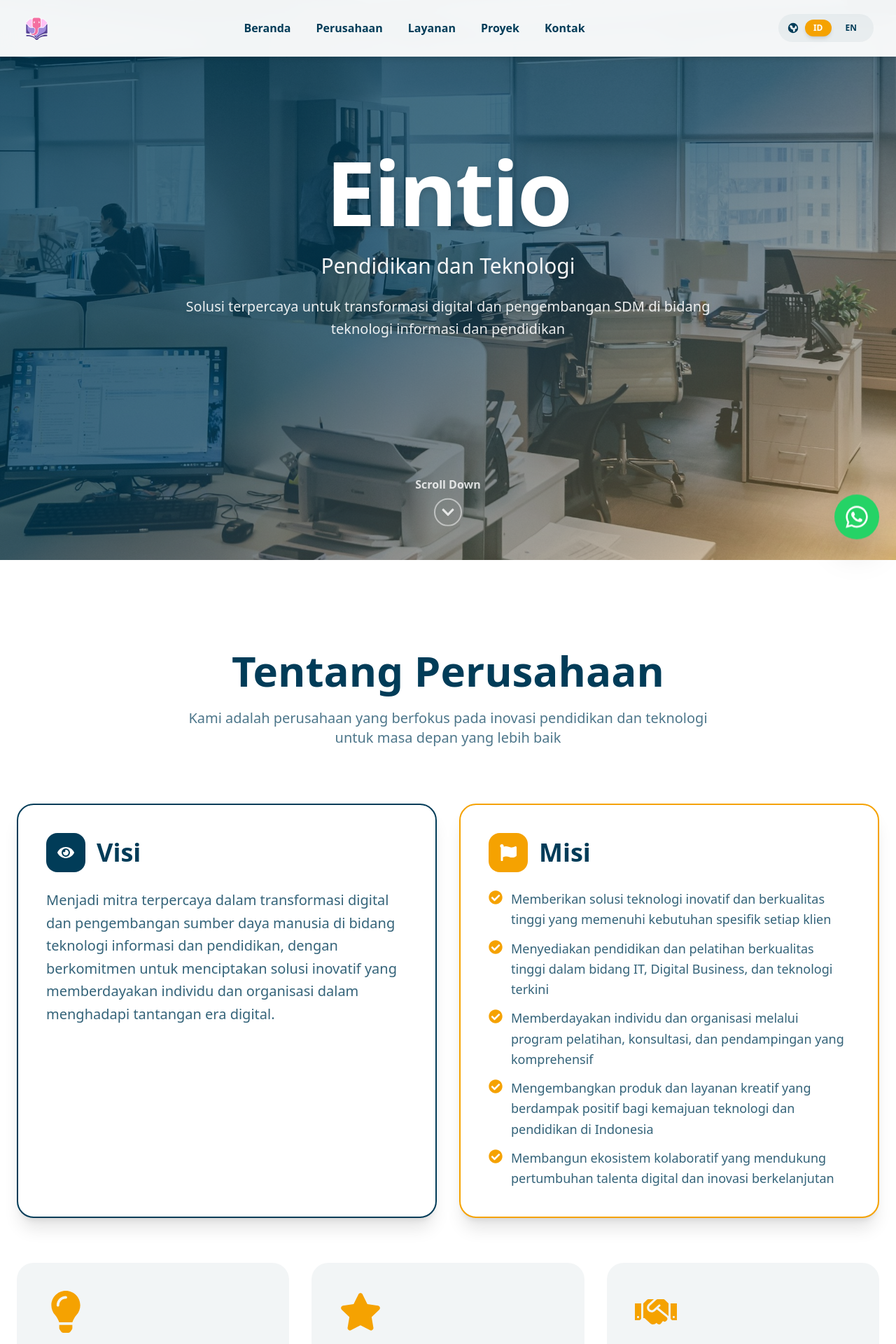
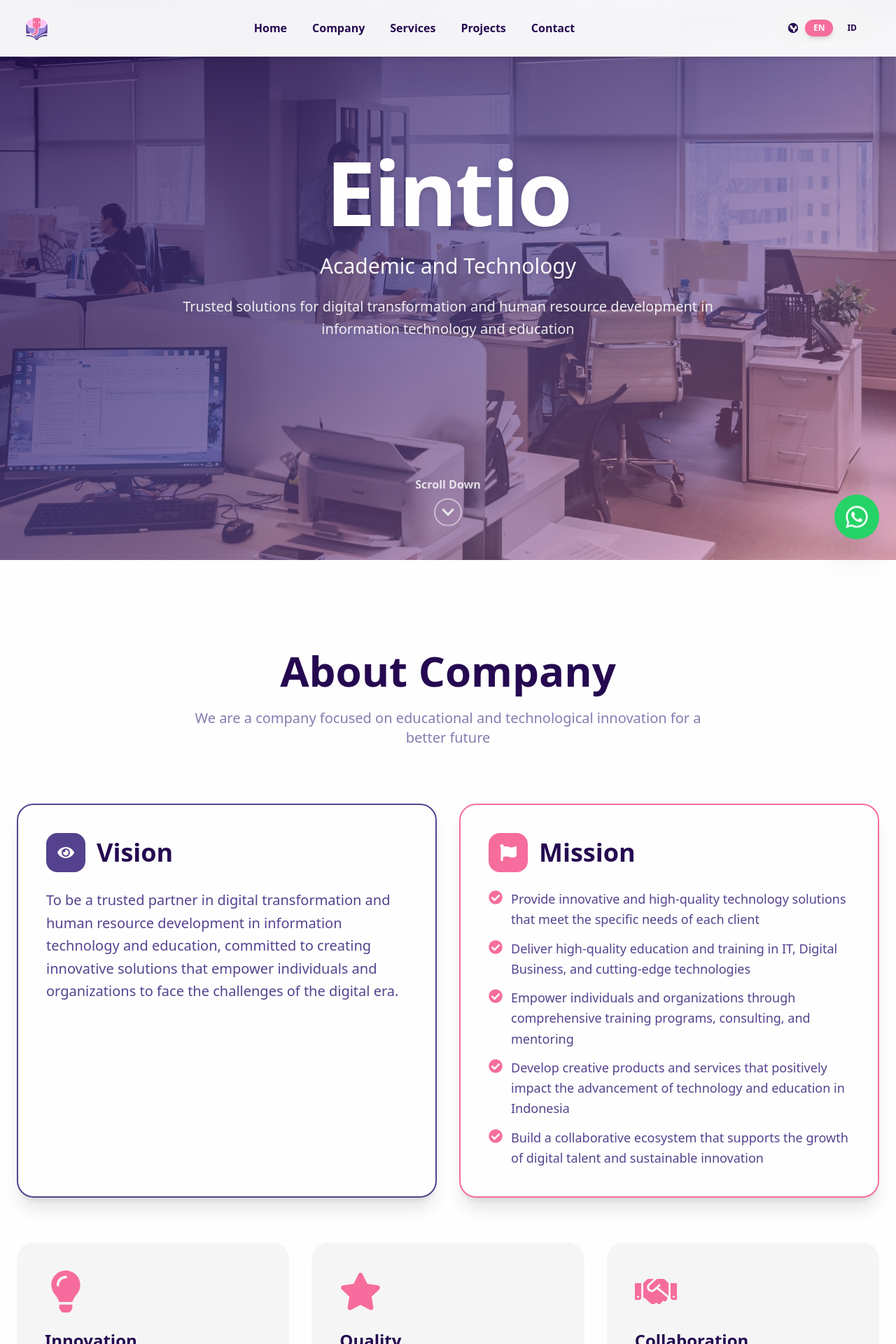
Before and after one commit to RysNan/eintio-webpro, a React (Vite) app: page / in a window 1280 px wide. Shown: the top 1920 px of the page at 70% size. Built offline with nearby package versions, Linux system fonts and the light colour scheme.

Commit message:
Edit warna dan main bahasa

```diff
--- a/src/components/About.tsx
+++ b/src/components/About.tsx
@@ -18,14 +18,14 @@
 const About = () => {
   const { content } = useLanguage();
   return (
-    <section id="company" className="w-full px-6 py-24 md:py-32 bg-white">
+    <section id="company" className="w-full px-6 py-24 md:py-32 bg-[#FEFEFE]">
       <div className="max-w-7xl mx-auto">
         {/* Header */}
         <div className="text-center mb-20">
-          <h2 className="text-5xl md:text-6xl font-black mb-6 text-[#013C58]">
+          <h2 className="text-5xl md:text-6xl font-black mb-6 text-[#250950]">
             {content.about.title}
           </h2>
-          <p className="text-xl text-[#013C58]/70 max-w-3xl mx-auto">
+          <p className="text-xl text-[#54428e]/70 max-w-3xl mx-auto">
             {content.about.subtitle}
           </p>
         </div>
@@ -33,35 +33,35 @@
         {/* Vision & Mission */}
         <div className="grid grid-cols-1 lg:grid-cols-2 gap-8 mb-16">
           {/* Vision */}
-          <div className="bg-white border-2 border-[#013C58] p-8 md:p-10 rounded-3xl shadow-xl hover:shadow-2xl transition-all duration-300">
+          <div className="bg-[#FEFEFE] border-2 border-[#54428e] p-8 md:p-10 rounded-3xl shadow-xl hover:shadow-2xl transition-all duration-300">
             <div className="flex items-center gap-4 mb-6">
-              <div className="w-14 h-14 bg-[#013C58] rounded-2xl flex items-center justify-center shrink-0">
-                <FaEye className="text-2xl text-white" />
+              <div className="w-14 h-14 bg-[#54428e] rounded-2xl flex items-center justify-center shrink-0">
+                <FaEye className="text-2xl text-[#FEFEFE]" />
               </div>
-              <h3 className="text-3xl md:text-4xl font-black text-[#013C58]">
+              <h3 className="text-3xl md:text-4xl font-black text-[#250950]">
                 {content.about.vision.title}
               </h3>
             </div>
-            <p className="text-lg md:text-xl leading-relaxed text-[#013C58]/80">
+            <p className="text-lg md:text-xl leading-relaxed text-[#54428e]">
               {content.about.vision.description}
             </p>
           </div>
 
           {/* Mission card */}
-          <div className="bg-white border-2 border-[#F5A201] p-8 md:p-10 rounded-3xl shadow-xl hover:shadow-2xl transition-all duration-300">
+          <div className="bg-[#FEFEFE] border-2 border-[#f66d9d] p-8 md:p-10 rounded-3xl shadow-xl hover:shadow-2xl transition-all duration-300">
             <div className="flex items-center gap-4 mb-6">
-              <div className="w-14 h-14 bg-[#F5A201] rounded-2xl flex items-center justify-center shrink-0">
-                <FaFlag className="text-2xl text-white" />
+              <div className="w-14 h-14 bg-[#f66d9d] rounded-2xl flex items-center justify-center shrink-0">
+                <FaFlag className="text-2xl text-[#FEFEFE]" />
               </div>
-              <h3 className="text-3xl md:text-4xl font-black text-[#013C58]">
+              <h3 className="text-3xl md:text-4xl font-black text-[#250950]">
                 {content.about.mission.title}
               </h3>
             </div>
             <ul className="space-y-3">
               {content.about.mission.items.map((item: string, index: number) => (
                 <li key={index} className="flex items-start gap-3">
-                  <FaCheckCircle className="text-xl shrink-0 mt-0.5 text-[#F5A201]" />
-                  <span className="text-lg leading-relaxed text-[#013C58]/80">
+                  <FaCheckCircle className="text-xl shrink-0 mt-0.5 text-[#f66d9d]" />
+                  <span className="text-lg leading-relaxed text-[#54428e]">
                     {item}
                   </span>
                 </li>
@@ -75,10 +75,10 @@
           {content.about.values.map((value: AboutValue, index: number) => {
             const IconComponent = iconMap[value.type];
             return (
-              <div key={index} className="bg-[#013C58]/5 p-10 rounded-3xl hover:bg-[#F5A201] group transition-all duration-300 cursor-pointer hover:shadow-xl hover:scale-105">
-                <IconComponent className="text-6xl text-[#F5A201] group-hover:text-white mb-6 transition-colors" />
-                <h3 className="text-2xl font-bold mb-4 text-[#013C58] group-hover:text-white transition-colors">{value.title}</h3>
-                <p className="text-[#013C58]/70 group-hover:text-white/90 text-lg leading-relaxed transition-colors">{value.description}</p>
+              <div key={index} className="bg-[#F5F5F5] p-10 rounded-3xl hover:bg-[#a18dda] group transition-all duration-300 cursor-pointer hover:shadow-xl hover:scale-105">
+                <IconComponent className="text-6xl text-[#f66d9d] group-hover:text-[#FEFEFE] mb-6 transition-colors" />
+                <h3 className="text-2xl font-bold mb-4 text-[#250950] group-hover:text-[#FEFEFE] transition-colors">{value.title}</h3>
+                <p className="text-[#54428e] group-hover:text-[#FEFEFE]/90 text-lg leading-relaxed transition-colors">{value.description}</p>
               </div>
             );
           })}
@@ -87,14 +87,14 @@
         {/* Organizational Structure */}
         <div className="mt-20">
           <div className="text-center mb-12">
-            <h3 className="text-4xl md:text-5xl font-black text-[#013C58] mb-4">
+            <h3 className="text-4xl md:text-5xl font-black text-[#250950] mb-4">
               {content.about.organizationTitle || 'Organizational Structure'}
             </h3>
-            <p className="text-lg text-[#013C58]/70">
+            <p className="text-lg text-[#54428e]/70">
               {content.about.organizationSubtitle || 'Our team structure and leadership'}
             </p>
           </div>
-          <div className="bg-linear-to-br from-[#013C58]/5 to-[#F5A201]/5 rounded-3xl p-4 md:p-8">
+          <div className="bg-linear-to-br from-[#F5F5F5] to-[#ffbeef] rounded-3xl p-4 md:p-8">
             <OrganizationalChart />
           </div>
         </div>
--- a/src/components/Contact.tsx
+++ b/src/components/Contact.tsx
@@ -55,13 +55,13 @@
   };
 
   return (
-    <section id="contact" className="w-full px-6 py-24 md:py-32 bg-[#013C58]/5">
+    <section id="contact" className="w-full px-6 py-24 md:py-32 bg-[#F5F5F5]">
       <div className="max-w-7xl mx-auto">
         <div className="text-center mb-20">
-          <h2 className="text-5xl md:text-6xl font-black mb-6 text-[#013C58]">
+          <h2 className="text-5xl md:text-6xl font-black mb-6 text-[#250950]">
             {content.contact.title}
           </h2>
-          <p className="text-xl text-[#013C58]/70 max-w-3xl mx-auto">
+          <p className="text-xl text-[#54428e]/70 max-w-3xl mx-auto">
             {content.contact.subtitle}
           </p>
         </div>
@@ -75,7 +75,7 @@
                   value={formData.name}
                   onChange={handleChange}
                   placeholder={content.contact.form.name}
-                  className="w-full px-6 py-4 border-2 border-[#013C58]/20 rounded-2xl focus:outline-none focus:border-[#F5A201] transition-colors text-lg bg-white"
+                  className="w-full px-6 py-4 border-2 border-[#54428e]/20 rounded-2xl focus:outline-none focus:border-[#f66d9d] transition-colors text-lg bg-[#FEFEFE]"
                   required
                 />
               </div>
@@ -86,7 +86,7 @@
                   value={formData.email}
                   onChange={handleChange}
                   placeholder={content.contact.form.email}
-                  className="w-full px-6 py-4 border-2 border-[#013C58]/20 rounded-2xl focus:outline-none focus:border-[#F5A201] transition-colors text-lg bg-white"
+                  className="w-full px-6 py-4 border-2 border-[#54428e]/20 rounded-2xl focus:outline-none focus:border-[#f66d9d] transition-colors text-lg bg-[#FEFEFE]"
                   required
                 />
               </div>
@@ -97,13 +97,13 @@
                   onChange={handleChange}
                   placeholder={content.contact.form.message}
                   rows={6}
-                  className="w-full px-6 py-4 border-2 border-[#013C58]/20 rounded-2xl focus:outline-none focus:border-[#F5A201] transition-colors resize-none text-lg bg-white"
+                  className="w-full px-6 py-4 border-2 border-[#54428e]/20 rounded-2xl focus:outline-none focus:border-[#f66d9d] transition-colors resize-none text-lg bg-[#FEFEFE]"
                   required
                 ></textarea>
               </div>
               <button
                 type="submit"
-                className="w-full bg-[#F5A201] hover:bg-[#013C58] text-white font-bold py-5 px-8 rounded-2xl transition-all duration-300 text-lg shadow-lg hover:shadow-xl flex items-center justify-center gap-3"
+                className="w-full bg-[#f66d9d] hover:bg-[#54428e] text-[#FEFEFE] font-bold py-5 px-8 rounded-2xl transition-all duration-300 text-lg shadow-lg hover:shadow-xl flex items-center justify-center gap-3"
               >
                 <FaWhatsapp className="text-2xl" />
                 {content.contact.form.submit}
@@ -115,12 +115,12 @@
               const IconComponent = iconMap[item.type];
               return (
                 <div key={index} className="flex items-start gap-5">
-                  <div className="w-14 h-14 bg-[#F5A201] rounded-2xl flex items-center justify-center shrink-0 shadow-md">
-                    <IconComponent className="text-2xl text-white" />
+                  <div className="w-14 h-14 bg-[#f66d9d] rounded-2xl flex items-center justify-center shrink-0 shadow-md">
+                    <IconComponent className="text-2xl text-[#FEFEFE]" />
                   </div>
                   <div>
-                    <h3 className="font-bold text-[#013C58] mb-2 text-lg">{item.title}</h3>
-                    <p className="text-[#013C58]/70 text-lg">{item.value}</p>
+                    <h3 className="font-bold text-[#250950] mb-2 text-lg">{item.title}</h3>
+                    <p className="text-[#54428e]/70 text-lg">{item.value}</p>
                   </div>
                 </div>
               );
--- a/src/components/Jumbotron.tsx
+++ b/src/components/Jumbotron.tsx
@@ -13,15 +13,15 @@
     <div id="home" className="w-full">
       <div className="relative w-full overflow-hidden h-screen min-h-[600px]">
         <img src={content.jumbotron.header} className="w-full h-full object-cover" alt="header" />
-        <div className="absolute inset-0 bg-linear-to-br from-[#013C58]/80 via-[#013C58]/70 to-[#F5A201]/40 flex flex-col items-center justify-center px-6">
+        <div className="absolute inset-0 bg-linear-to-br from-[#250950]/80 via-[#54428e]/70 to-[#f66d9d]/40 flex flex-col items-center justify-center px-6">
           <div className="text-center max-w-5xl flex-1 flex flex-col items-center justify-center">
-            <h1 className="text-5xl md:text-7xl lg:text-9xl text-white font-black mb-6 tracking-tight drop-shadow-lg">
+            <h1 className="text-5xl md:text-7xl lg:text-9xl text-[#FEFEFE] font-black mb-6 tracking-tight drop-shadow-lg">
               {content.jumbotron.title}
             </h1>
-            <p className="text-xl md:text-2xl lg:text-3xl text-white/95 font-light drop-shadow-md mb-6">
+            <p className="text-xl md:text-2xl lg:text-3xl text-[#FEFEFE]/95 font-light drop-shadow-md mb-6">
               {content.jumbotron.description}
             </p>
-            <p className="text-base md:text-lg lg:text-xl text-white/90 max-w-3xl leading-relaxed drop-shadow-md">
+            <p className="text-base md:text-lg lg:text-xl text-[#FEFEFE]/90 max-w-3xl leading-relaxed drop-shadow-md">
               {content.jumbotron.brief}
             </p>
           </div>
@@ -29,11 +29,11 @@
           {/* Scroll Down Button */}
           <button
             onClick={scrollToNextSection}
-            className="mb-8 flex flex-col items-center gap-2 text-white/80 hover:text-white transition-all duration-300 group animate-bounce"
+            className="mb-8 flex flex-col items-center gap-2 text-[#FEFEFE]/80 hover:text-[#FEFEFE] transition-all duration-300 group animate-bounce"
             aria-label="Scroll to next section"
           >
             <span className="text-sm md:text-base font-semibold">Scroll Down</span>
-            <div className="w-10 h-10 border-2 border-white/50 rounded-full flex items-center justify-center group-hover:border-white group-hover:bg-white/10 transition-all duration-300">
+            <div className="w-10 h-10 border-2 border-[#FEFEFE]/50 rounded-full flex items-center justify-center group-hover:border-[#FEFEFE] group-hover:bg-[#FEFEFE]/10 transition-all duration-300">
               <FaChevronDown className="text-xl" />
             </div>
           </button>
@@ -43,4 +43,4 @@
   )
 }
 
-export default Jumbotron
+export default Jumbotron;
--- a/src/components/Navbar.tsx
+++ b/src/components/Navbar.tsx
@@ -7,7 +7,7 @@
   href: string;
 }
 
-type Language = 'id' | 'en';
+type Language = 'en' | 'id';
 
 const Navbar = () => {
   const { content, setLanguage, language } = useLanguage();
@@ -35,7 +35,7 @@
   };
 
   return (
-    <nav className="fixed top-0 left-0 right-0 z-50 bg-white/95 backdrop-blur-md shadow-md border-b border-[#013C58]/10">
+    <nav className="fixed top-0 left-0 right-0 z-50 bg-[#FEFEFE]/95 backdrop-blur-md shadow-md border-b border-[#250950]/10">
       <div className="max-w-7xl mx-auto px-4 sm:px-6 lg:px-8">
         {/* Main navigation bar */}
         <div className="flex items-center justify-between h-16 md:h-20">
@@ -55,10 +55,10 @@
                 <li key={index}>
                   <a
                     href={item.href}
-                    className="relative px-4 py-2 text-base font-semibold text-[#013C58] hover:text-[#F5A201] transition-colors duration-300 group"
+                    className="relative px-4 py-2 text-base font-semibold text-[#250950] hover:text-[#f66d9d] transition-colors duration-300 group"
                   >
                     {item.label}
-                    <span className="absolute bottom-0 left-0 w-0 h-0.5 bg-[#F5A201] group-hover:w-full transition-all duration-300"></span>
+                    <span className="absolute bottom-0 left-0 w-0 h-0.5 bg-[#f66d9d] group-hover:w-full transition-all duration-300"></span>
                   </a>
                 </li>
               ))}
@@ -68,23 +68,23 @@
           {/* Desktop Language & CTA Section */}
           <div className="hidden lg:flex items-center space-x-4">
             {/* Language Switcher with Globe Icon */}
-            <div className="flex items-center space-x-2 px-3 py-2 bg-[#013C58]/5 rounded-full">
-              <HiGlobe className="text-[#013C58] text-lg" />
+            <div className="flex items-center space-x-2 px-3 py-2 bg-[#F5F5F5] rounded-full">
+              <HiGlobe className="text-[#250950] text-lg" />
+              <button
+                onClick={() => handleLanguageChange('en')}
+                className={`px-3 py-1 text-xs font-semibold rounded-full transition-all duration-300 ${
+                  language === 'en' ? 'bg-[#f66d9d] text-[#FEFEFE] shadow-md' : 'text-[#250950] hover:text-[#f66d9d]'
+                }`}
+              >
+                EN
+              </button>
               <button
                 onClick={() => handleLanguageChange('id')}
                 className={`px-3 py-1 text-xs font-semibold rounded-full transition-all duration-300 ${
-                  language === 'id' ? 'bg-[#F5A201] text-white shadow-md' : 'text-[#013C58] hover:text-[#F5A201]'
+                  language === 'id' ? 'bg-[#f66d9d] text-[#FEFEFE] shadow-md' : 'text-[#250950] hover:text-[#f66d9d]'
                 }`}
               >
                 ID
-              </button>
-              <button
-                onClick={() => handleLanguageChange('en')}
-                className={`px-3 py-1 text-xs font-semibold rounded-full transition-all duration-300 ${
-                  language === 'en' ? 'bg-[#F5A201] text-white shadow-md' : 'text-[#013C58] hover:text-[#F5A201]'
-                }`}
-              >
-                EN
               </button>
             </div>
           </div>
@@ -92,11 +92,11 @@
           {/* Mobile Language Switcher & Menu Button */}
           <div className="lg:hidden flex items-center gap-3">
             {/* Mobile Language Switcher */}
-            <div className="flex items-center gap-1 px-2 py-1 bg-[#013C58]/5 rounded-full">
+            <div className="flex items-center gap-1 px-2 py-1 bg-[#F5F5F5] rounded-full">
               <button
                 onClick={() => handleLanguageChange('id')}
                 className={`px-2.5 py-1 text-xs font-semibold rounded-full transition-all duration-300 ${
-                  language === 'id' ? 'bg-[#F5A201] text-white shadow-md' : 'text-[#013C58] hover:text-[#F5A201]'
+                  language === 'id' ? 'bg-[#f66d9d] text-[#FEFEFE] shadow-md' : 'text-[#250950] hover:text-[#f66d9jumbotrond]'
                 }`}
               >
                 ID
@@ -104,7 +104,7 @@
               <button
                 onClick={() => handleLanguageChange('en')}
                 className={`px-2.5 py-1 text-xs font-semibold rounded-full transition-all duration-300 ${
-                  language === 'en' ? 'bg-[#F5A201] text-white shadow-md' : 'text-[#013C58] hover:text-[#F5A201]'
+                  language === 'en' ? 'bg-[#f66d9d] text-[#FEFEFE] shadow-md' : 'text-[#250950] hover:text-[#f66d9d]'
                 }`}
               >
                 EN
@@ -114,7 +114,7 @@
             {/* Mobile Menu Button */}
             <button
               onClick={handleMenuToggle}
-              className="relative p-2 rounded-lg text-[#013C58] hover:bg-[#F5A201]/10 focus:outline-none focus:ring-2 focus:ring-[#F5A201] transition-colors duration-300"
+              className="relative p-2 rounded-lg text-[#250950] hover:bg-[#f66d9d]/10 focus:outline-none focus:ring-2 focus:ring-[#f66d9d] transition-colors duration-300"
               aria-label="Toggle menu"
             >
               <div className="w-6 h-6">
@@ -133,7 +133,7 @@
         <div className={`lg:hidden overflow-hidden transition-all duration-300 ease-in-out ${
           isMenuOpen ? 'max-h-[500px] opacity-100' : 'max-h-0 opacity-0'
         }`}>
-          <div className="py-4 space-y-4 border-t border-[#013C58]/10">
+          <div className="py-4 space-y-4 border-t border-[#250950]/10">
             {/* Mobile Navigation Links */}
             <ul className="space-y-1">
               {menuItems.map((item, index) => (
@@ -141,7 +141,7 @@
                   <a
                     href={item.href}
                     onClick={handleMenuItemClick}
-                    className="block px-4 py-3 text-lg font-semibold text-[#013C58] hover:bg-[#F5A201]/10 hover:text-[#F5A201] rounded-lg transition-all duration-300"
+                    className="block px-4 py-3 text-lg font-semibold text-[#250950] hover:bg-[#f66d9d]/10 hover:text-[#f66d9d] rounded-lg transition-all duration-300"
                   >
                     {item.label}
                   </a>
--- a/src/components/Projects.tsx
+++ b/src/components/Projects.tsx
@@ -4,13 +4,13 @@
 const Projects = () => {
   const { content } = useLanguage();
   return (
-    <section id="projects" className="w-full px-6 py-24 md:py-32 bg-white">
+    <section id="projects" className="w-full px-6 py-24 md:py-32 bg-[#FEFEFE]">
       <div className="max-w-7xl mx-auto">
         <div className="text-center mb-20">
-          <h2 className="text-5xl md:text-6xl font-black mb-6 text-[#013C58]">
+          <h2 className="text-5xl md:text-6xl font-black mb-6 text-[#250950]">
             {content.projects.title}
           </h2>
-          <p className="text-xl text-[#013C58]/70 max-w-3xl mx-auto">
+          <p className="text-xl text-[#54428e]/70 max-w-3xl mx-auto">
             {content.projects.subtitle}
           </p>
         </div>
@@ -18,35 +18,35 @@
         {/* Coming Soon Display */}
         <div className="flex flex-col items-center justify-center py-16">
           <div className="relative mb-12">
-            <div className="absolute inset-0 bg-[#F5A201]/20 blur-3xl rounded-full"></div>
-            <FaRocket className="relative text-9xl text-[#F5A201] animate-bounce" />
+            <div className="absolute inset-0 bg-[#f66d9d]/20 blur-3xl rounded-full"></div>
+            <FaRocket className="relative text-9xl text-[#f66d9d] animate-bounce" />
           </div>
 
-          <h3 className="text-4xl md:text-5xl font-black text-[#013C58] mb-6">
+          <h3 className="text-4xl md:text-5xl font-black text-[#250950] mb-6">
             {content.projects.comingSoon.title}
           </h3>
 
-          <p className="text-xl text-[#013C58]/70 max-w-2xl text-center mb-12 leading-relaxed">
+          <p className="text-xl text-[#54428e]/70 max-w-2xl text-center mb-12 leading-relaxed">
             {content.projects.comingSoon.description}
           </p>
 
           <div className="grid grid-cols-1 md:grid-cols-3 gap-8 w-full max-w-4xl">
-            <div className="flex flex-col items-center p-8 bg-[#013C58]/5 rounded-2xl">
-              <FaTools className="text-5xl text-[#F5A201] mb-4" />
-              <h4 className="text-xl font-bold text-[#013C58] mb-2">{content.projects.comingSoon.features[0].title}</h4>
-              <p className="text-[#013C58]/70 text-center">{content.projects.comingSoon.features[0].description}</p>
+            <div className="flex flex-col items-center p-8 bg-[#F5F5F5] rounded-2xl">
+              <FaTools className="text-5xl text-[#f66d9d] mb-4" />
+              <h4 className="text-xl font-bold text-[#250950] mb-2">{content.projects.comingSoon.features[0].title}</h4>
+              <p className="text-[#54428e] text-center">{content.projects.comingSoon.features[0].description}</p>
             </div>
 
-            <div className="flex flex-col items-center p-8 bg-[#013C58]/5 rounded-2xl">
-              <FaLightbulb className="text-5xl text-[#F5A201] mb-4" />
-              <h4 className="text-xl font-bold text-[#013C58] mb-2">{content.projects.comingSoon.features[1].title}</h4>
-              <p className="text-[#013C58]/70 text-center">{content.projects.comingSoon.features[1].description}</p>
+            <div className="flex flex-col items-center p-8 bg-[#F5F5F5] rounded-2xl">
+              <FaLightbulb className="text-5xl text-[#f66d9d] mb-4" />
+              <h4 className="text-xl font-bold text-[#250950] mb-2">{content.projects.comingSoon.features[1].title}</h4>
+              <p className="text-[#54428e] text-center">{content.projects.comingSoon.features[1].description}</p>
             </div>
 
-            <div className="flex flex-col items-center p-8 bg-[#013C58]/5 rounded-2xl">
-              <FaRocket className="text-5xl text-[#F5A201] mb-4" />
-              <h4 className="text-xl font-bold text-[#013C58] mb-2">{content.projects.comingSoon.features[2].title}</h4>
-              <p className="text-[#013C58]/70 text-center">{content.projects.comingSoon.features[2].description}</p>
+            <div className="flex flex-col items-center p-8 bg-[#F5F5F5] rounded-2xl">
+              <FaRocket className="text-5xl text-[#f66d9d] mb-4" />
+              <h4 className="text-xl font-bold text-[#250950] mb-2">{content.projects.comingSoon.features[2].title}</h4>
+              <p className="text-[#54428e] text-center">{content.projects.comingSoon.features[2].description}</p>
             </div>
           </div>
         </div>
--- a/src/context/LanguageContext.tsx
+++ b/src/context/LanguageContext.tsx
@@ -16,7 +16,7 @@
 const LanguageContext = createContext<LanguageContextType | undefined>(undefined);
 
 export const LanguageProvider = ({ children }: {children : ReactNode }) => {
-    const [language, setLanguage] = useState<Language>('id');
+    const [language, setLanguage] = useState<Language>('en');
 
     const content = language === 'id' ? id : en;
 
```
Also changed, not shown: src/components/Footer.tsx (+7 -7 lines), src/components/OrganizationalChart.tsx (+6 -6 lines), src/components/Services.tsx (+9 -9 lines).
